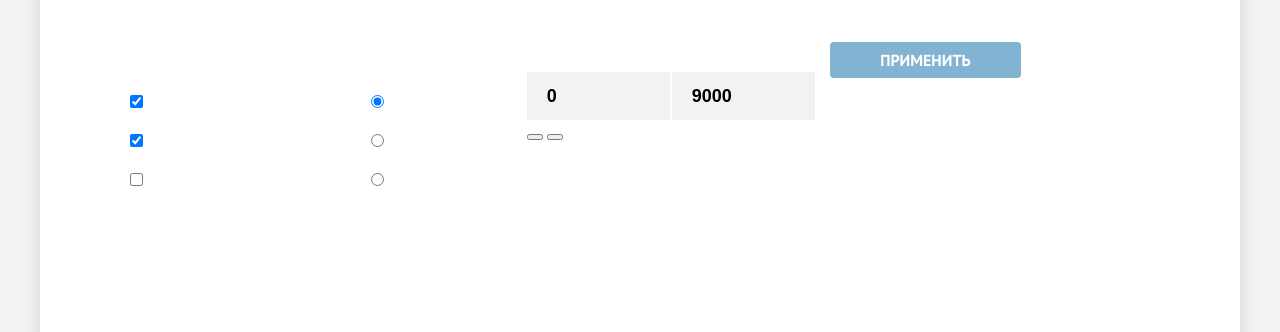
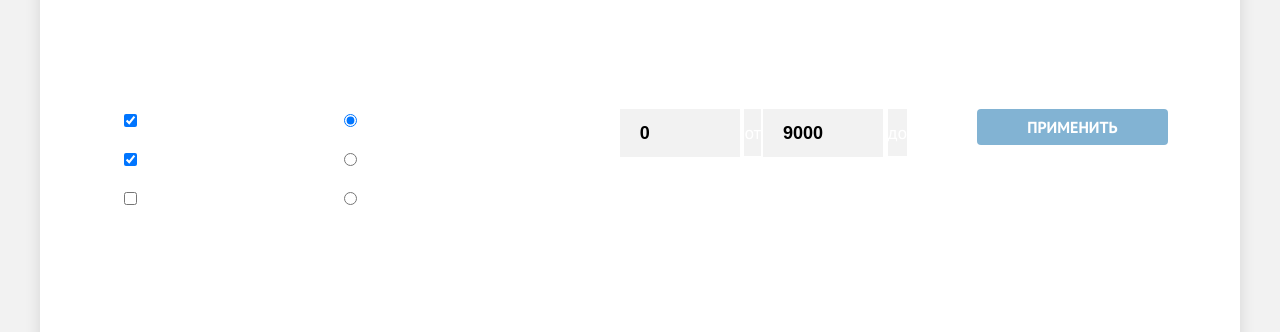
Before and after one commit to htmlacademy-htmlcss/1227049-sedona-39, a plain HTML site: page catalog.html in a window 1280 px wide. Shown: the part 193-525 px from the top of the page. Drawn offline with Linux system fonts and the light colour scheme.

Commit message:
Изменяет стилизацию фильтра каталога

```diff
--- a/catalog.html
+++ b/catalog.html
@@ -71,8 +71,8 @@
           <!-- Хлебные крошки -->
           <nav class="breadcrumbs" aria-label="Хлебные крошки">
             <ul class="breadcrumbs-list">
-              <li class="breadcrumbs-item breadcrumbs-home">
-                <a class="visually-hidden" href="index.html" aria-label="На главную">
+              <li class="breadcrumbs-item breadcrumbs-home" href="index.html" aria-label="На главную">
+                <a class="breadcrumbs-title" >
                 </a>
               </li>
               <li class="breadcrumbs-item">
@@ -135,47 +135,34 @@
             </fieldset>
 
             <!-- диапазон цен-->
-            <fieldset class="filter-group-toggle">
-
-              <legend class="filter-title">Стоимость, ₽:</legend>
-
+            <fieldset class="filter-toggle-group">
+              <legend class="filter-toggle-title">Стоимость, ₽:</legend>
               <div class="filter-toggle">
-
-                <label class="filter-label">
+                <label class="filter-toggle-label">
                   <input class="catalog-filter-input" type="number" name="min-price" value="0" placeholder="от">
+                  <span class="input-text">от</span>
                 </label>
-
-
-                <label class="filter-label">
+                <label class="filter-toggle-label">
                   <input class="catalog-filter-input" type="number" name="max-price" value="9000" placeholder="до">
+                  <span class="input-text">до</span>
                 </label>
-
               </div>
-
+              <div class="range-scale">
+                <div class="range-bar" style="left: 0; width: 226px">
                   <button class="range-toggle toggle-min" type="button">
                     <span class="visually-hidden">Изменить минимальную цену</span>
                   </button>
-
-
-
                   <button class="range-toggle toggle-max" type="button">
                     <span class="visually-hidden">Изменить максимальную цену</span>
                   </button>
-
-
+                </div>
+              </div>
             </fieldset>
-
-
-
-
-
             <div class="filter-button">
               <button class="button apply" type="submit">Применить</button>
               <button class="button reset" type="reset">Сбросить</button>
             </div>
-
           </form>
-
         </section>
 
         <div class="search-list">
--- a/styles/styles.css
+++ b/styles/styles.css
@@ -655,18 +655,23 @@ body {
   font-size: 60px;
   line-height: 78px;
   margin: 0;
+  padding-bottom: 8px;
 }
 
 .breadcrumbs {
   display: flex;
   text-align: center;
+  padding-bottom: 39px;
 }
 
 .breadcrumbs-list {
   display: flex;
-  gap: 28px;
+  gap: 26px;
+  margin: 0;
+  padding: 0;
   list-style-type: none;
   text-align: center;
+  align-items: center;
 }
 
 .breadcrumbs-item {
@@ -674,10 +679,11 @@ body {
 }
 
 .breadcrumbs-home {
-  width: 13px;
+  display: block;
+  padding: 8px;
   background-image: url("../images/catalog/home.svg");
   background-repeat: no-repeat;
-  background-position: center;
+  /*cursor: pointer;*/
 }
 
 .breadcrumbs-home::after {
@@ -686,7 +692,7 @@ body {
   width: 8px;
   height: 20px;
   top: 50%;
-  right: -14px;
+  right: -10px;
   background-image: url("../images/catalog/corner.svg");
   background-repeat: no-repeat;
   background-size: contain;
@@ -708,18 +714,23 @@ body {
 }
 
 .filter-group {
+  margin: 0;
+  padding: 0;
   border: none;
+  padding-left: 68px;
 }
 
 .infra {
-  padding-right: 70px;
+  margin: 0;
+  padding: 0;
 }
 
 .filter-title {
   font-weight: 700;
   font-size: 20px;
   line-height: 24px;
-
+  margin-bottom: 14px;
+  margin-left: -2px;
 }
 
 .filter-list {
@@ -727,6 +738,7 @@ body {
   flex-direction: column;
   gap: 16px;
   padding: 0;
+  margin-left: 10px;
   list-style-type: none;
 }
 
@@ -741,15 +753,30 @@ body {
   line-height: 24px;
 }
 
-.filter-group-toggle {
+
+
+
+.filter-toggle-group {
+  margin: 0;
+  padding: 0;
+  margin-left: 151px;
   border: none;
+}
+
+.filter-toggle-title {
+  font-weight: 700;
+  font-size: 20px;
+  line-height: 24px;
+  margin-bottom: 32px;
 }
 
 .filter-toggle {
   display: flex;
   flex-wrap: wrap;
   gap: 2px;
+  margin-bottom: 44px;
 }
+
 
 .catalog-filter-input {
   font-weight: 700;
@@ -758,16 +785,54 @@ body {
   text-align: left;
   background-color: #f2f2f2;
   border: none;
-  width: 143px;
+  width: 120px;
   padding: 12px 20px;
+  appearance: textfield;
 }
 
+.catalog-filter-inputt::-webkit-outer-spin-button,
+.catalog-filter-input::-webkit-inner-spin-button {
+  appearance: none;
+  margin: 0;
+}
 
+.input-text {
+  margin: 0;
+  background-color: #f2f2f2;
+  padding: 12px 0;
+}
 
+.range-scale {
+  position: relative;
+  height: 4px;
+  background-color:rgba(255, 255, 255, 0.4);
+  }
 
+.range-bar {
+  position: absolute;
+  height: 4px;
+  background-color: #ffffff;
+}
 
+.range-toggle {
+  position: absolute;
+  width: 20px;
+  height: 20px;
+  background: #ffffff;
+  border-radius: 5px;
+  border: none;
+  cursor: pointer;
+}
 
+.toggle-min {
+  top: -8px;
+  left: 0;
+}
 
+.toggle-max {
+  top: -8px;
+  right: 0;
+}
 
 
 
@@ -779,6 +844,8 @@ body {
   gap: 32px;
   margin: 0;
   padding: 0;
+  margin-top: 56px;
+  margin-left: 70px;
 }
 
 .apply {
@@ -789,6 +856,7 @@ body {
   text-transform: uppercase;
   padding: 8px 50px;
   border-radius: 4px;
+  margin-bottom: 7px;
 }
 
 .reset {
@@ -808,7 +876,7 @@ body {
   align-items: center;
   justify-content: space-between;
   margin: 0 auto;
-  padding: 50px 70px 40px;
+  padding: 12px 70px 0;
 }
 
 .search-result-hotel {
@@ -836,7 +904,7 @@ body {
   line-height: 21px;
   text-align: left;
   color: #333333;
-  width: 292px;
+  width: 290px;
   min-height: 49px;
   padding: 14px 52px 14px 21px;
   outline: 2px solid #e5e5e5;
@@ -874,13 +942,15 @@ body {
   display: flex;
   flex-wrap: wrap;
   gap: 8px;
-  margin-left: 70px;
+  margin: 0;
+  padding: 0;
+  margin-left: 72px;
   list-style-type: none;
 }
 
 .view-item {
   display: flex;
-  padding: 17px 16px;
+  padding: 16px 16px;
   outline: 2px solid #e5e5e5;
   border-radius: 4px;
 }
```
Lines whose indentation alone changed are shown as unchanged.
